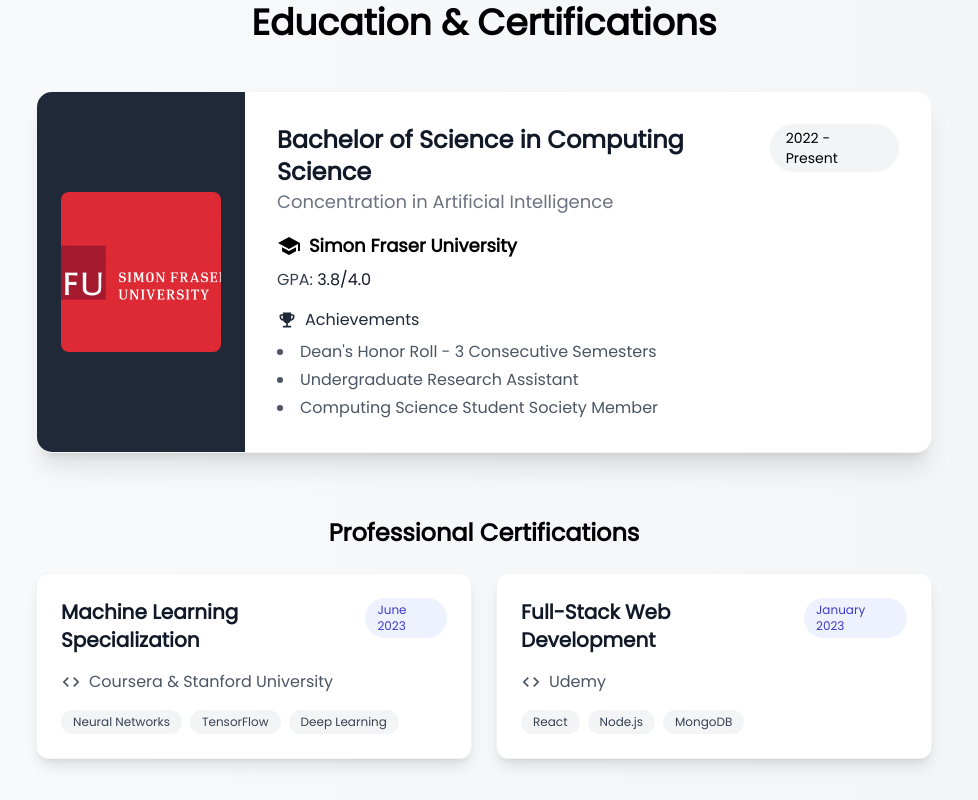
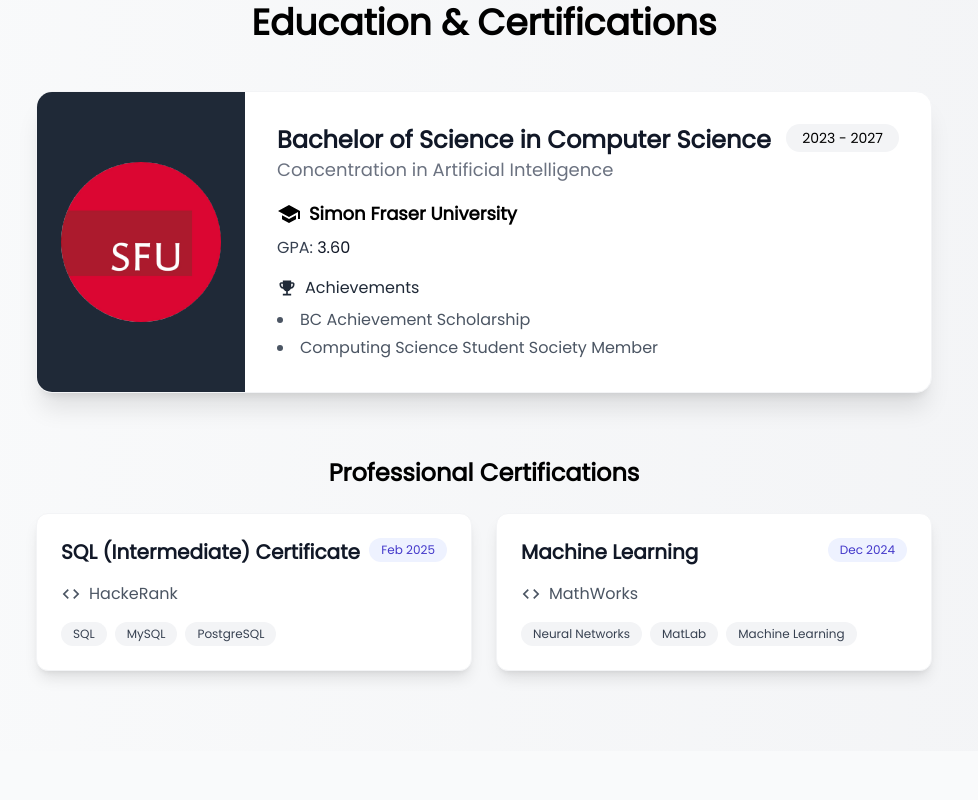
Before and after one commit to p-north/Personal-Portfolio, a React (Vite) app in the folder front_end/: page / in a window 1280 px wide. Shown: the part 1940-2740 px from the top of the page, without its empty margins (156-1134 px from the left). Built offline with nearby package versions, Linux system fonts and the light colour scheme.

Commit message:
clean up timeline

```diff
--- a/front_end/src/components/Education/EducationCards.jsx
+++ b/front_end/src/components/Education/EducationCards.jsx
@@ -9,14 +9,13 @@
     {
       id: 1,
       institution: "Simon Fraser University",
-      degree: "Bachelor of Science in Computing Science",
+      degree: "Bachelor of Science in Computer Science",
       concentration: "Artificial Intelligence",
-      duration: "2022 - Present",
-      gpa: "3.8/4.0",
+      duration: "2023 - 2027",
+      gpa: "3.60",
       logo: sfuLogo,
       achievements: [
-        "Dean's Honor Roll - 3 Consecutive Semesters",
-        "Undergraduate Research Assistant",
+        "BC Achievement Scholarship",
         "Computing Science Student Society Member"
       ]
     }
@@ -25,17 +24,17 @@
   const certifications = [
     {
       id: 1,
-      name: "Machine Learning Specialization",
-      issuer: "Coursera & Stanford University",
-      date: "June 2023",
-      skills: ["Neural Networks", "TensorFlow", "Deep Learning"]
+      name: "SQL (Intermediate) Certificate",
+      issuer: "HackeRank",
+      date: "Feb 2025",
+      skills: ["SQL", "MySQL", "PostgreSQL"]
     },
     {
-      id: 2,
-      name: "Full-Stack Web Development",
-      issuer: "Udemy",
-      date: "January 2023",
-      skills: ["React", "Node.js", "MongoDB"]
+        id: 2,
+        name: "Machine Learning",
+        issuer: "MathWorks",
+        date: "Dec 2024",
+        skills: ["Neural Networks", "MatLab", "Machine Learning"]
     }
   ];
 
@@ -53,7 +52,7 @@
             >
               <div className="md:flex">
                 <div className="md:flex-shrink-0 bg-gray-800 flex items-center justify-center p-6">
-                  <img className="h-40 w-40 rounded-lg object-cover" src={edu.logo} alt={edu.institution} />
+                  <img className="h-40 w-40 rounded-full object-cover" src={edu.logo} alt={edu.institution} />
                 </div>
                 <div className="p-8 flex-1">
                   <div className="flex justify-between items-start">
```
Also changed, not shown: front_end/src/assets/sfu.jpg.
